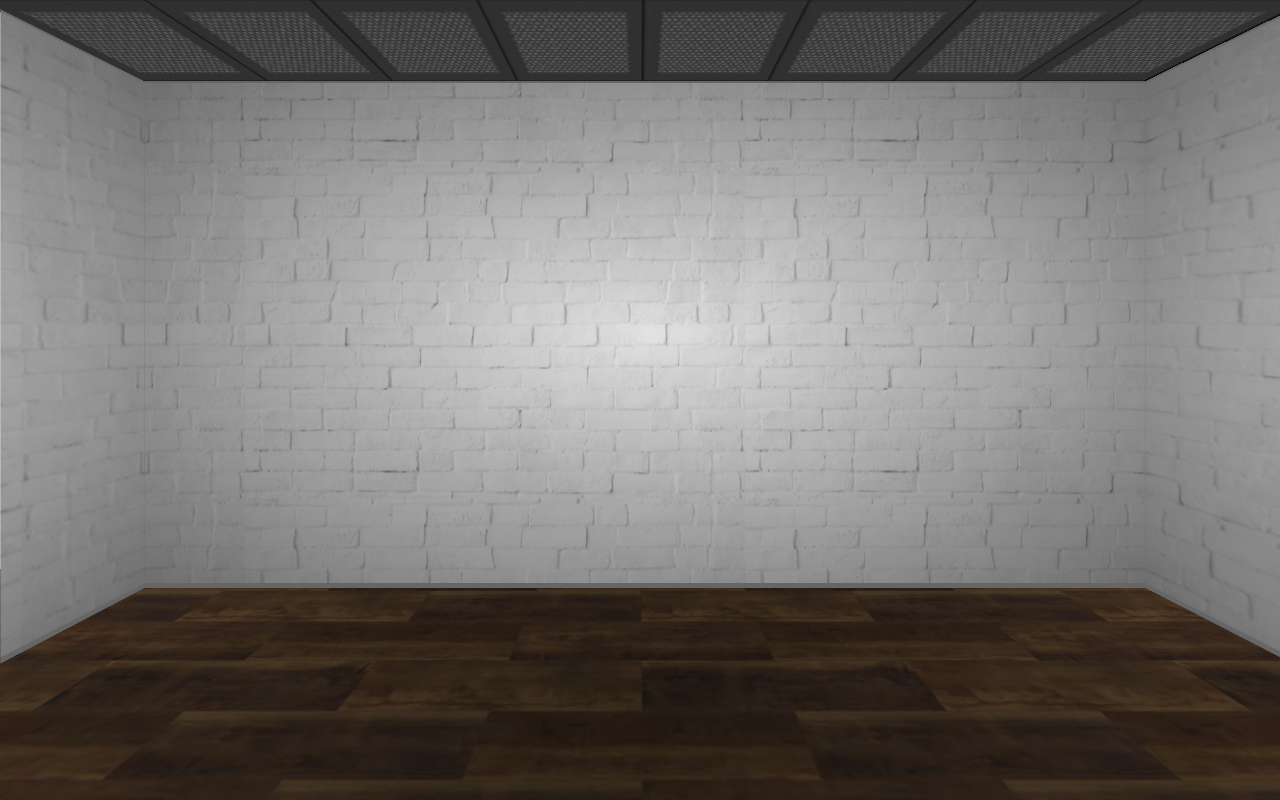
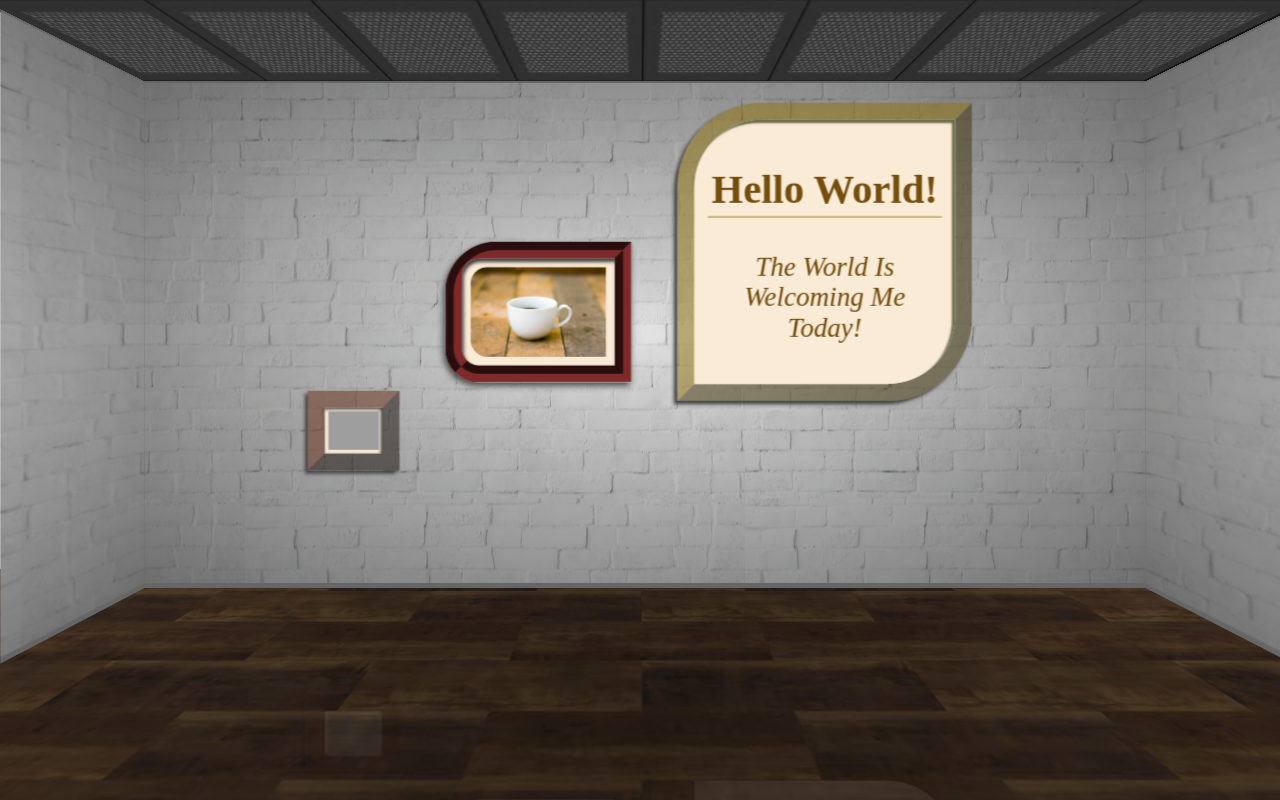
Before and after one commit to YayaDur0311/YayaDur0311.github.io, a plain HTML site: page studio-gallery/index.html in a window 1280 px wide. Drawn offline with Linux system fonts and the light colour scheme; grey boxes are pictures that could not be loaded.

Commit message:
studio-gallery

```diff
--- a/studio-gallery/css/style.css
+++ b/studio-gallery/css/style.css
@@ -13,7 +13,7 @@ img {
 
 #frame-1 {
     border: 10px outset rgba(101, 38, 14, 0.479);
-    margin: 70px 12px 0px;
+    margin: 187px 13px 0px;
     box-shadow: -2px 2px 2px #444;
 }
 #frame-1 div {
@@ -25,3 +25,41 @@ img {
     width: 30px;
     display: block;
 }
+
+#frame-2 {
+    border: 10px groove rgb(126, 42, 42);
+    margin: 99px 10px 0px;
+    box-shadow: -1px 2px 4px #444;
+    border-radius: 30px 0px 0px 20px;
+}
+#frame-2 div {
+    background-color: antiquewhite;
+    padding: 5px;
+    box-shadow: Inset 1px 2px 2px #444;
+    border-radius: 10px 0px 0px 10px;
+}
+#frame-2 img {
+    width: 80px;
+    display: block;
+    border-radius: 10px 0px 0px 10px;
+}
+#frame-3 {
+    border: 10px outset rgba(144, 111, 3, 0.479);
+    margin: 17px 13px 0px;
+    box-shadow: -2px 2px 2px #444;
+    border-radius: 50px 0px 50px 0px;
+}
+#frame-3 div {
+    background-color: antiquewhite;
+    padding: 8px;
+    box-shadow: inset -2px 2px 1px #6c6d4c;
+    border-radius: 40px 0px 40px 0px;
+}
+p {
+    color: rgb(110, 75, 9);
+}
+h2 {
+    color: #744e0c;
+    border-bottom: 1.6px solid rgba(144, 111, 3, 0.479);
+    padding-bottom: 2px;
+}
--- a/studio-gallery/index.html
+++ b/studio-gallery/index.html
@@ -15,7 +15,7 @@
                 <div class="wall right"></div>
                 <div class="ceiling"></div>
                 <div class="floor"></div>
-                <div class="showing-area"></div>
+                <div class="showing-area">
 
                     <div class="display-space">
                         <!-- Add your code for your 1st poster/piece here -->
@@ -27,17 +27,30 @@
                                 >
                             </div>
                         </div>
+                    </div>
 
                     <div class="display-space">
                         <!-- Add your code for your 2nd poster/piece here -->
-
+                        <div id="frame-2">
+                            <div>
+                                <img
+                                    src="images/Pexels_Simple_Latte.jpg"
+                                    alt="Image of a latte on a wooden tabel"
+                                >
+                            </div>
+                        </div>
                     </div>
 
                     <div class="display-space">
                         <!-- Add your code for your 3rd poster/piece here -->
+                        <div id="frame-3">
+                            <div>
+                                <h2>Hello World!</h2>
+                                <p><i>The World Is Welcoming Me Today!</i></p>
                             </div>
                         </div>
-
+                    </div>
+                </div>
             </div>
         </div>
     </body>
```
Also changed, not shown: studio-gallery/images/Pexels_Simple_Latte.jpg (added). Lines whose indentation alone changed are shown as unchanged.
